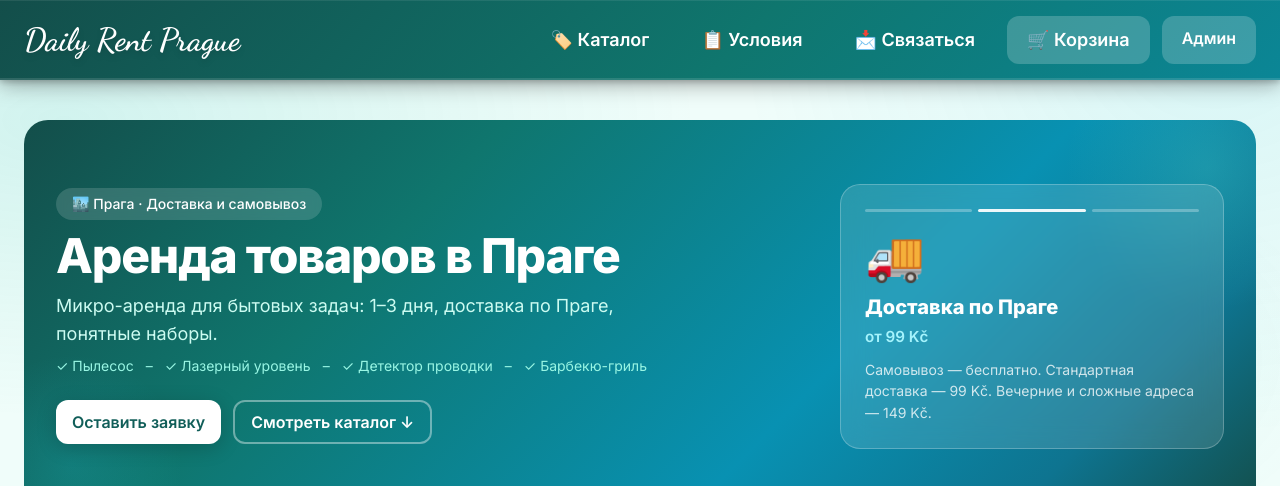
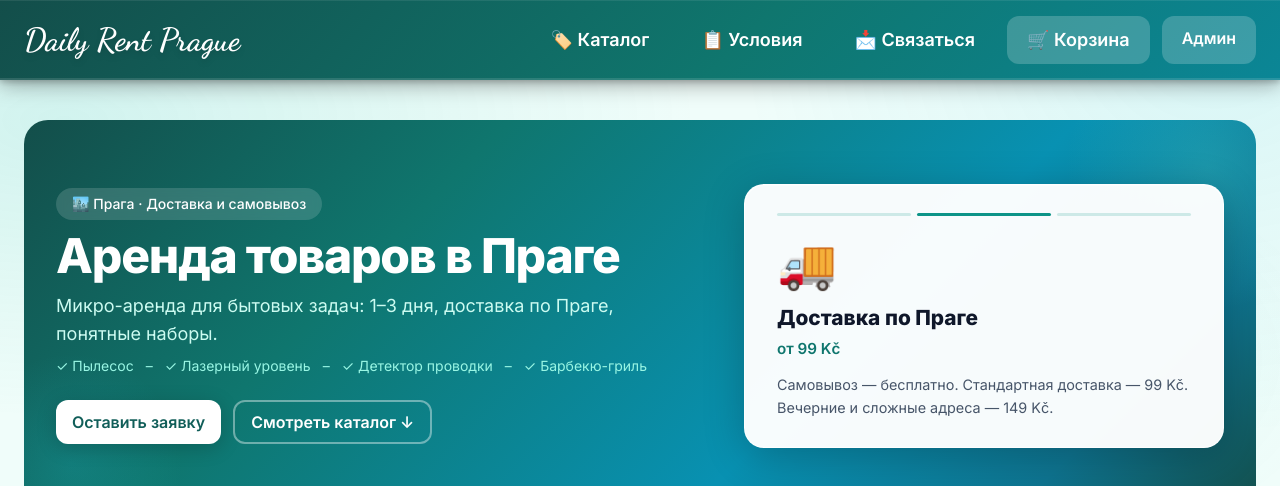
Before and after one commit to Zapolskikh/daily-rent-web, a React (Vite) app in the folder frontend/: page / in a window 1280 px wide. Shown: the top 486 px of the page. Built offline with nearby package versions, Linux system fonts and the light colour scheme; no server answers.

Commit message:
feat: update billboard styles for improved UI and readability; enhance layout and spacing

```diff
--- a/frontend/src/pages/HomePage.jsx
+++ b/frontend/src/pages/HomePage.jsx
@@ -104,17 +104,16 @@ export default function HomePage() {
           </div>
 
           {/* Right: billboard */}
-          <div className="w-full md:w-80 lg:w-96 shrink-0" style={{
-            background: 'rgba(255,255,255,0.13)',
-            backdropFilter: 'blur(14px)',
-            WebkitBackdropFilter: 'blur(14px)',
-            border: '1px solid rgba(255,255,255,0.24)',
+          <div className="w-full md:w-[420px] lg:w-[480px] shrink-0" style={{
+            background: 'rgba(255,255,255,0.97)',
+            border: '1px solid rgba(255,255,255,0.9)',
             borderRadius: '20px',
-            padding: '24px',
+            padding: '28px 32px',
             minHeight: '200px',
+            boxShadow: '0 8px 40px rgba(0,0,0,0.22), 0 1px 0 rgba(255,255,255,0.6) inset',
           }}>
             {/* Progress bars */}
-            <div className="flex gap-1.5 mb-5">
+            <div className="flex gap-1.5 mb-6">
               {billboardSlides.map((_, i) => (
                 <button
                   key={i}
@@ -123,7 +122,7 @@ export default function HomePage() {
                     height: '3px',
                     flex: 1,
                     borderRadius: '2px',
-                    background: i === slide ? 'rgba(255,255,255,0.92)' : 'rgba(255,255,255,0.28)',
+                    background: i === slide ? '#0d9488' : 'rgba(13,148,136,0.18)',
                     transition: 'background 0.3s',
                     border: 'none',
                     cursor: 'pointer',
@@ -136,16 +135,16 @@ export default function HomePage() {
 
             {/* Slide content */}
             <div key={slide} className="billboard-slide">
-              <div style={{ fontSize: '3rem', lineHeight: 1, marginBottom: '12px' }}>
+              <div style={{ fontSize: '3rem', lineHeight: 1, marginBottom: '14px' }}>
                 {billboardSlides[slide].icon}
               </div>
-              <h3 style={{ fontSize: '1.25rem', fontWeight: 800, color: 'white', margin: 0 }}>
+              <h3 style={{ fontSize: '1.3rem', fontWeight: 800, color: '#0f172a', margin: 0 }}>
                 {billboardSlides[slide].title}
               </h3>
-              <p style={{ fontSize: '0.95rem', color: 'rgba(165,243,252,1)', fontWeight: 600, margin: '4px 0 10px' }}>
+              <p style={{ fontSize: '0.95rem', color: '#0f766e', fontWeight: 600, margin: '5px 0 12px' }}>
                 {billboardSlides[slide].sub}
               </p>
-              <p style={{ fontSize: '0.875rem', color: 'rgba(255,255,255,0.78)', lineHeight: 1.55, margin: 0 }}>
+              <p style={{ fontSize: '0.9rem', color: '#475569', lineHeight: 1.6, margin: 0 }}>
                 {billboardSlides[slide].body}
               </p>
             </div>
```
